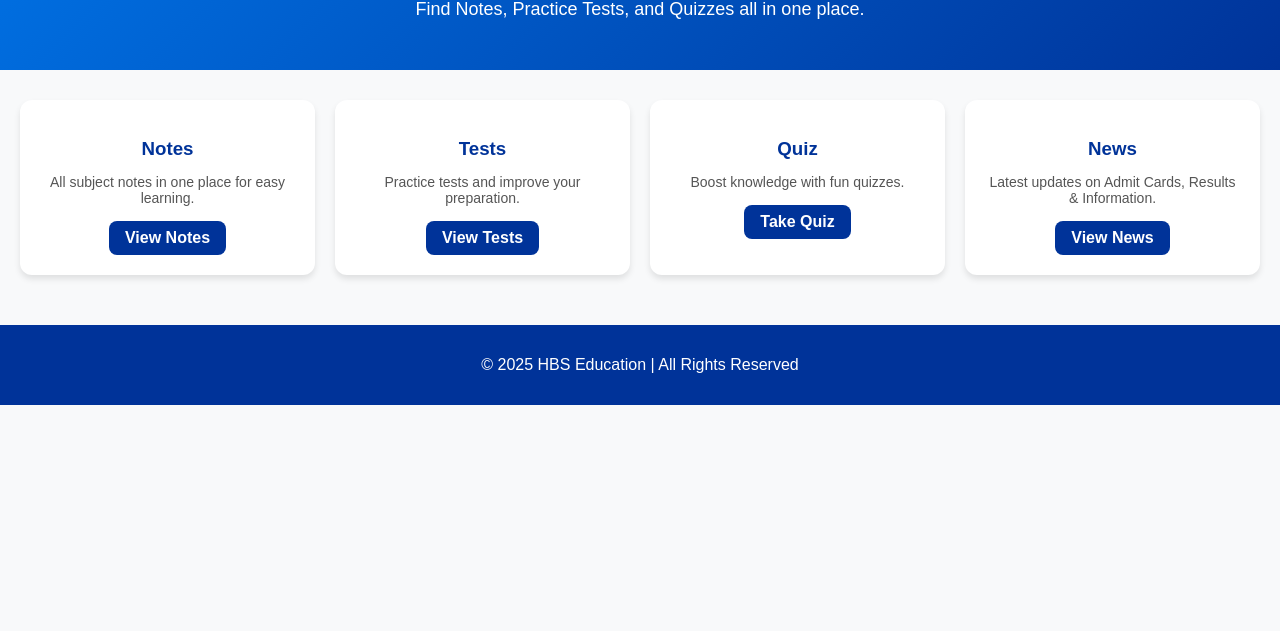
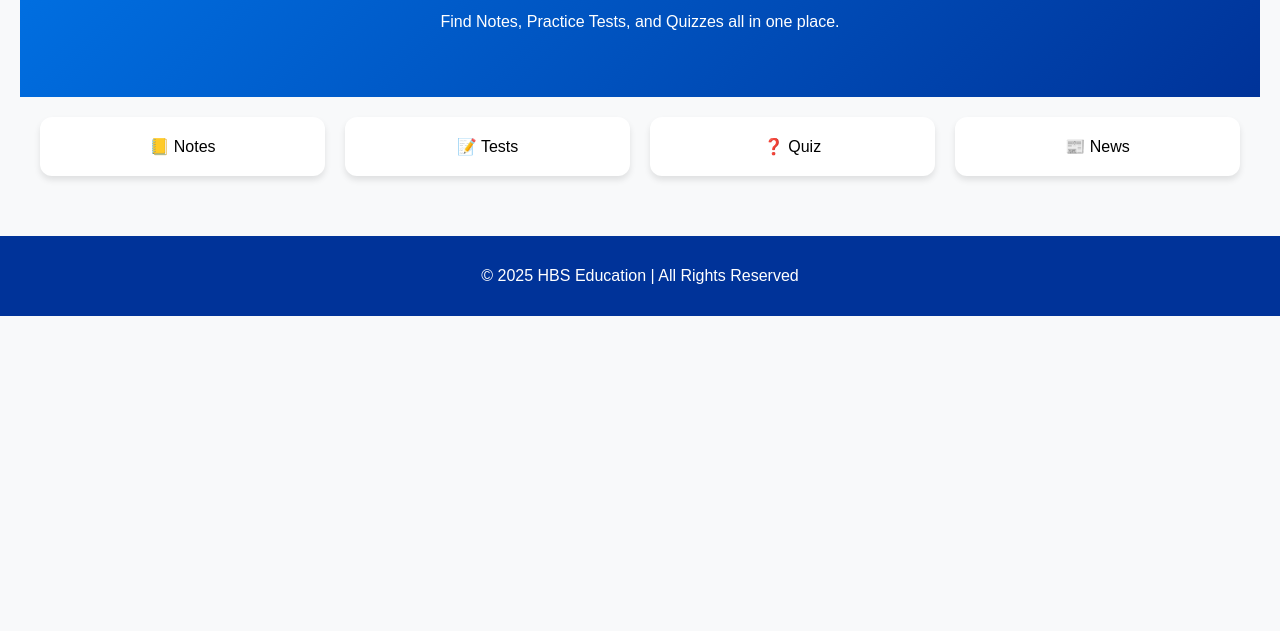
Before and after one commit to manishguj4-lab/Education-website, a plain HTML site: page index.html in a window 1280 px wide. Shown: the part 169-800 px from the top of the page. Drawn offline with Linux system fonts and the light colour scheme.

Commit message:
Update index.html

```diff
--- a/index.html
+++ b/index.html
@@ -11,7 +11,7 @@
       background: #f8f9fa;
     }
 
-    /* Header */
+    /* Navbar */
     .navbar {
       background: #003399;
       color: white;
@@ -20,25 +20,21 @@
       align-items: center;
       justify-content: space-between;
     }
-
-    .navbar h1 {
-      font-size: 20px;
-      margin: 0;
-      font-weight: bold;
-    }
-
+    .navbar h1 { font-size: 20px; margin: 0; }
     .nav-links a {
       color: white;
       text-decoration: none;
       margin: 0 12px;
       font-weight: bold;
+      cursor: pointer;
     }
+    .nav-links a:hover { text-decoration: underline; }
 
-    .nav-links a:hover {
-      text-decoration: underline;
-    }
+    /* Sections */
+    section { display: none; padding: 20px; }
+    section.active { display: block; }
 
-    /* Hero Section */
+    /* Hero */
     .hero {
       background: linear-gradient(135deg, #0073e6, #003399);
       color: white;
@@ -46,58 +42,39 @@
       padding: 50px 20px;
     }
 
-    .hero h2 {
-      font-size: 32px;
-      margin-bottom: 10px;
-    }
-
-    .hero p {
-      font-size: 18px;
-      margin: 0;
-    }
-
-    /* Cards Section */
-    .cards {
+    /* Grid */
+    .grid {
       display: grid;
       grid-template-columns: repeat(auto-fit, minmax(250px, 1fr));
       gap: 20px;
-      padding: 30px 20px;
+      padding: 20px;
     }
-
     .card {
       background: white;
+      padding: 20px;
       border-radius: 12px;
-      padding: 20px;
+      box-shadow: 0 4px 6px rgba(0,0,0,0.1);
       text-align: center;
-      box-shadow: 0 4px 6px rgba(0,0,0,0.1);
+      cursor: pointer;
     }
+    .card:hover { background: #003399; color: white; }
 
-    .card h3 {
-      color: #003399;
-      margin-bottom: 10px;
+    /* Questions */
+    .question {
+      background: white;
+      padding: 15px;
+      border-radius: 8px;
+      margin-bottom: 15px;
+      box-shadow: 0 2px 4px rgba(0,0,0,0.1);
     }
+    button {
+      background: #003399; color: white;
+      border: none; padding: 10px 20px;
+      border-radius: 8px; cursor: pointer;
+      display: block; margin: 20px auto;
+    }
+    button:hover { background: #0055cc; }
 
-    .card p {
-      font-size: 14px;
-      color: #555;
-      margin-bottom: 15px;
-    }
-
-    .card a {
-      display: inline-block;
-      background: #003399;
-      color: white;
-      padding: 8px 16px;
-      border-radius: 8px;
-      text-decoration: none;
-      font-weight: bold;
-    }
-
-    .card a:hover {
-      background: #0055cc;
-    }
-
-    /* Footer */
     footer {
       background: #003399;
       color: white;
@@ -113,50 +90,98 @@
   <div class="navbar">
     <h1>📘 HBS Education</h1>
     <div class="nav-links">
-      <a href="#">Home</a>
-      <a href="notes.html">Notes</a>
-      <a href="tests.html">Tests</a>
-      <a href="quiz.html">Quiz</a>
-      <a href="news.html">News</a>
+      <a onclick="showSection('home')">Home</a>
+      <a onclick="showSection('notes')">Notes</a>
+      <a onclick="showSection('tests')">Tests</a>
+      <a onclick="showSection('quiz')">Quiz</a>
+      <a onclick="showSection('news')">News</a>
     </div>
   </div>
 
-  <!-- Hero Section -->
-  <header class="hero">
-    <h2>Welcome to My Learning Platform</h2>
-    <p>Find Notes, Practice Tests, and Quizzes all in one place.</p>
-  </header>
+  <!-- Home -->
+  <section id="home" class="active">
+    <header class="hero">
+      <h2>Welcome to My Learning Platform</h2>
+      <p>Find Notes, Practice Tests, and Quizzes all in one place.</p>
+    </header>
+    <div class="grid">
+      <div class="card" onclick="showSection('notes')">📒 Notes</div>
+      <div class="card" onclick="showSection('tests')">📝 Tests</div>
+      <div class="card" onclick="showSection('quiz')">❓ Quiz</div>
+      <div class="card" onclick="showSection('news')">📰 News</div>
+    </div>
+  </section>
 
-  <!-- Cards Section -->
-  <main>
-    <section class="cards">
-      <div class="card">
-        <h3>Notes</h3>
-        <p>All subject notes in one place for easy learning.</p>
-        <a href="notes.html">View Notes</a>
-      </div>
-      <div class="card">
-        <h3>Tests</h3>
-        <p>Practice tests and improve your preparation.</p>
-        <a href="tests.html">View Tests</a>
-      </div>
-      <div class="card">
-        <h3>Quiz</h3>
-        <p>Boost knowledge with fun quizzes.</p>
-        <a href="quiz.html">Take Quiz</a>
-      </div>
-      <div class="card">
-        <h3>News</h3>
-        <p>Latest updates on Admit Cards, Results & Information.</p>
-        <a href="news.html">View News</a>
-      </div>
-    </section>
-  </main>
+  <!-- Notes -->
+  <section id="notes">
+    <h2>📒 Notes Section</h2>
+    <p>Yaha pe tumhare notes honge.</p>
+  </section>
+
+  <!-- Tests -->
+  <section id="tests">
+    <h2>📝 Select a Subject</h2>
+    <div class="grid">
+      <div class="card" onclick="showSection('history')">History PYQ</div>
+      <div class="card">Hindi PYQ</div>
+    </div>
+  </section>
+
+  <!-- History PYQ -->
+  <section id="history">
+    <h2>📘 History PYQ</h2>
+    <div class="grid">
+      <div class="card" onclick="showSection('test1')">Test 1</div>
+    </div>
+  </section>
+
+  <!-- Test 1 -->
+  <section id="test1">
+    <h2>📖 History PYQ - Test 1</h2>
+
+    <div class="question">
+      <h3>Q1. राजस्थान की राजधानी कौन सी है?</h3>
+      <label><input type="radio" name="q1"> जयपुर</label><br>
+      <label><input type="radio" name="q1"> जोधपुर</label><br>
+      <label><input type="radio" name="q1"> बीकानेर</label><br>
+      <label><input type="radio" name="q1"> उदयपुर</label>
+    </div>
+
+    <div class="question">
+      <h3>Q2. हल्दीघाटी का युद्ध कब हुआ था?</h3>
+      <label><input type="radio" name="q2"> 1576</label><br>
+      <label><input type="radio" name="q2"> 1556</label><br>
+      <label><input type="radio" name="q2"> 1605</label><br>
+      <label><input type="radio" name="q2"> 1707</label>
+    </div>
+
+    <!-- yaha baki 48 prashn add karna hai -->
+    <button>Submit Test</button>
+  </section>
+
+  <!-- Quiz -->
+  <section id="quiz">
+    <h2>❓ Quiz Section</h2>
+    <p>Yaha tumhara quiz aayega.</p>
+  </section>
+
+  <!-- News -->
+  <section id="news">
+    <h2>📰 News Section</h2>
+    <p>Yaha tumhari news updates rahengi.</p>
+  </section>
 
   <!-- Footer -->
   <footer>
     <p>© 2025 HBS Education | All Rights Reserved</p>
   </footer>
 
+  <script>
+    function showSection(id) {
+      document.querySelectorAll("section").forEach(sec => sec.classList.remove("active"));
+      document.getElementById(id).classList.add("active");
+      window.scrollTo(0, 0);
+    }
+  </script>
 </body>
 </html>
```
